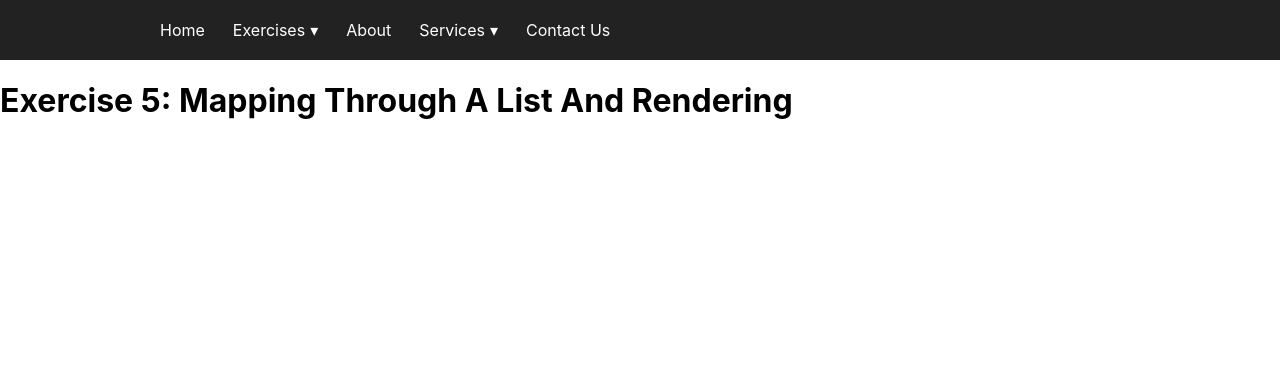
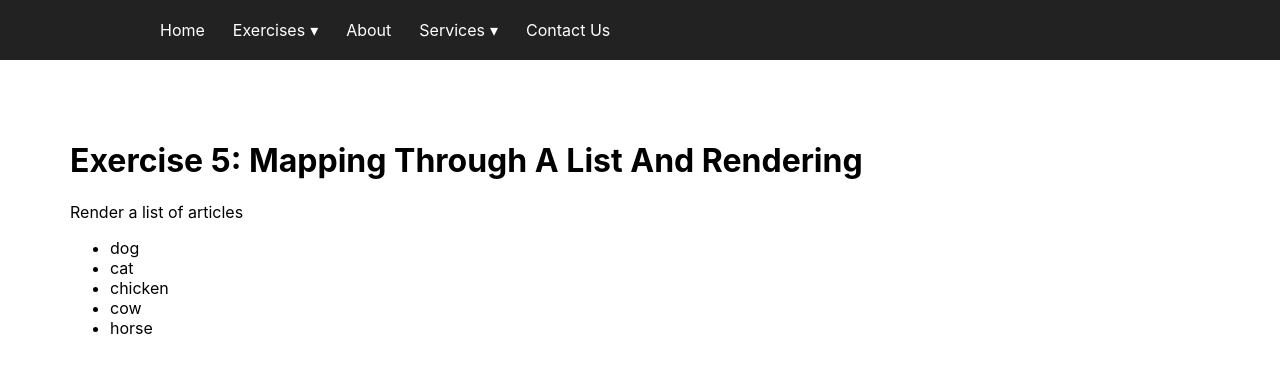
Before and after one commit to nescalan/coderfiles, a React (Create React App) app: page /exercise5 in a window 1280 px wide. Shown: the top 372 px of the page. Built offline with nearby package versions, Linux system fonts and the light colour scheme.

Commit message:
Readme: excercise 5

```diff
--- a/src/pages/Exercise5/Exercise5.jsx
+++ b/src/pages/Exercise5/Exercise5.jsx
@@ -1,9 +1,24 @@
-const Exercise5 = () => {
+const animals = [
+  { id: 1, name: "dog" },
+  { id: 2, name: "cat" },
+  { id: 3, name: "chicken" },
+  { id: 4, name: "cow" },
+  { id: 5, name: "horse" },
+];
+function Exercise5() {
+  const listItems = animals.map((animal) => (
+    <li key={animal.id}>{animal.name}</li>
+  ));
   return (
-    <div>
-      <h1>Exercise 5: Mapping Through A List And Rendering</h1>
-    </div>
+    <>
+      <div className="container">
+        <h1>Exercise 5: Mapping Through A List And Rendering</h1>
+        <p>Render a list of articles</p>
+        <ul>{listItems}</ul>
+        <br />
+      </div>
+    </>
   );
-};
+}
 
 export { Exercise5 };
```
Also changed, not shown: 1 other file (tests, documents, lock files or other folders).
